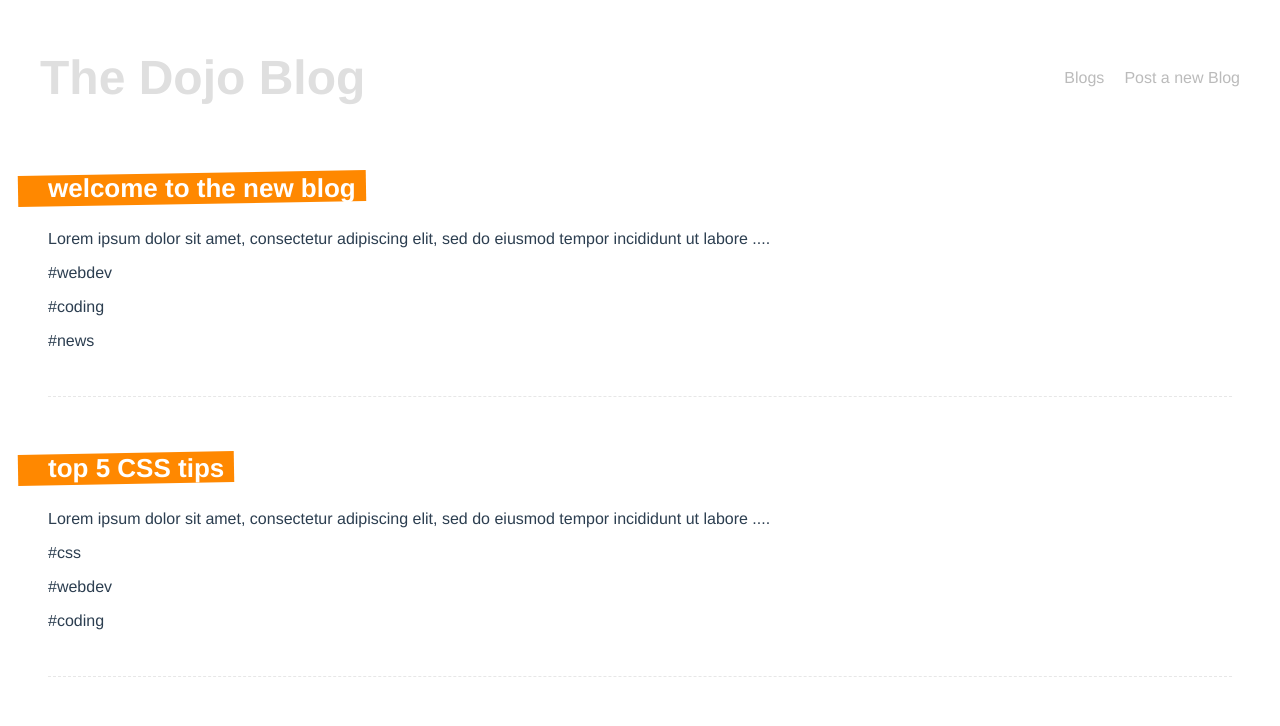
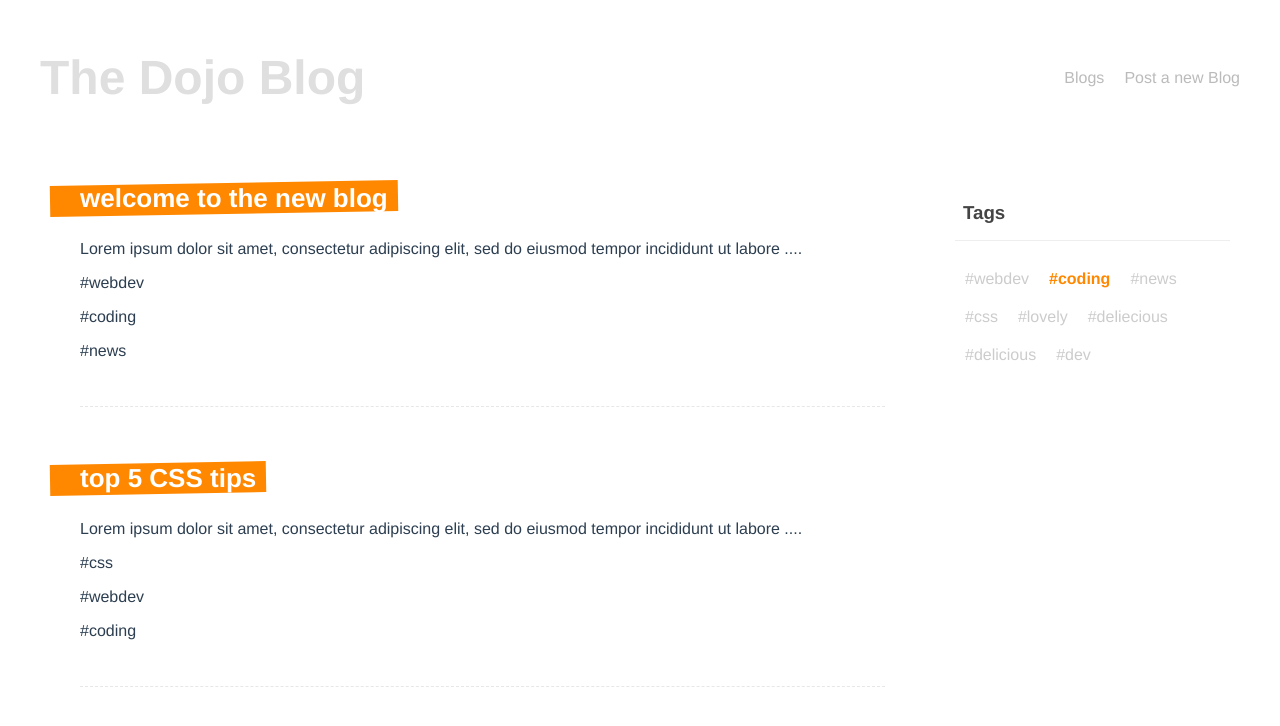
Before and after one commit to alexrem1/Vue3Firebase, a Vue app in the folder Async_Code(Composition_API)/dojo-blog/: page /tags/coding in a window 1280 px wide. Shown: the top 726 px of the page. Built offline with nearby package versions, Linux system fonts and the light colour scheme; data requests are answered from the project's data file.

Commit message:
Creating a tag cloud

```diff
--- /dev/null
+++ b/Async_Code(Composition_API)/dojo-blog/src/components/TagCloud.vue
@@ -0,0 +1,46 @@
+<template>
+  <div class="tag-cloud">
+    <h3>Tags</h3>
+    <div v-for="tag in tags" :key="tag">
+      <router-link :to="{ name: 'Tag', params: { tag: tag } }">
+        #{{ tag }}
+      </router-link>
+    </div>
+  </div>
+</template>
+
+<script>
+import useTags from "../composables/useTags";
+
+export default {
+  props: ["posts"],
+  setup(props) {
+    const { tags } = useTags(props.posts); // pass in posts via props - auto access to props in setup function
+
+    return { tags };
+  },
+};
+</script>
+
+<style>
+.tag-cloud {
+  padding: 10px;
+}
+.tag-cloud h3 {
+  border-bottom: 1px solid #eee;
+  padding: 16px 8px;
+  color: #444;
+}
+.tag-cloud div {
+  display: inline-block;
+  padding: 10px;
+}
+.tag-cloud a {
+  color: #ccc;
+  text-decoration: none;
+}
+.tag-cloud a.router-link-active {
+  color: #ff8800;
+  font-weight: bold;
+}
+</style>
--- /dev/null
+++ b/Async_Code(Composition_API)/dojo-blog/src/composables/useTags.js
@@ -0,0 +1,26 @@
+// take in an array of posts
+// create a new tag set (so no duplicates)
+// add the tags of each post to the tag set
+// return a single array of tags based on the set
+
+import { ref } from "vue";
+
+// take in posts array
+const useTags = (posts) => {
+  const tags = ref([]);
+  const tagSet = new Set(); // does not need to be reactive, so no need for a ref as we're only going to use it inside this function to create this set and sets can't contain duplicates
+
+  // cycle through the posts and add the tags of each post to tagSet.
+  posts.forEach((item) => {
+    // we get access to each post and I want to get the tags and cycle through those as well.
+    // we're firing a function for each tag in the post and we're firing a function for each post
+    // for each "tag", I'd like to take the "tagSet" and try and add this "tag".
+    // we have a set with all of the tags and there's no more than one instance
+    item.tags.forEach((tag) => tagSet.add(tag));
+  });
+  // turn the above set into an array by updating the tags ref value with spread syntax, taking all of the individual elements from that set inside the array
+  tags.value = [...tagSet];
+
+  return { tags };
+};
+export default useTags;
--- a/Async_Code(Composition_API)/dojo-blog/src/views/Home.vue
+++ b/Async_Code(Composition_API)/dojo-blog/src/views/Home.vue
@@ -4,6 +4,8 @@
     <div v-if="error">{{ error }}</div>
     <div v-if="posts.length">
       <PostList :posts="posts" />
+      <TagCloud :posts="posts" />
+      <!--because TagCloud is nested inside "Home" view, it can use the prop which is already inside the "home" component -->
     </div>
     <div v-else><Spinner /></div>
   </div>
@@ -12,12 +14,13 @@
 <script>
 // component imports
 import PostList from "../components/PostList.vue";
+import TagCloud from "../components/TagCloud.vue";
 import getPosts from "../composables/getPosts";
 import Spinner from "../components/Spinner.vue";
 
 export default {
   name: "Home",
-  components: { PostList, Spinner },
+  components: { PostList, Spinner, TagCloud },
   setup() {
     const { posts, error, load } = getPosts();
 
@@ -34,4 +37,9 @@
   margin: 0 auto;
   padding: 10px;
 }
+.layout {
+  display: grid;
+  grid-template-columns: 3fr 1fr;
+  gap: 20px;
+}
 </style>
--- a/Async_Code(Composition_API)/dojo-blog/src/views/Tag.vue
+++ b/Async_Code(Composition_API)/dojo-blog/src/views/Tag.vue
@@ -1,8 +1,9 @@
 <template>
-  <div class="tag">
+  <div class="home">
     <div v-if="error">{{ error }}</div>
-    <div v-if="posts.length">
+    <div v-if="posts.length" class="layout">
       <PostList :posts="postsWithTag" />
+      <TagCloud :posts="posts" />
     </div>
     <div v-else><Spinner /></div>
   </div>
@@ -22,6 +23,7 @@
 
 import Spinner from "../components/Spinner.vue";
 import PostList from "../components/PostList";
+import TagCloud from "../components/TagCloud";
 import getPosts from "../composables/getPosts";
 import { useRoute } from "vue-router";
 import { computed } from "vue";
@@ -30,6 +32,7 @@
   components: {
     PostList,
     Spinner,
+    TagCloud,
   },
   setup() {
     const route = useRoute();
```
